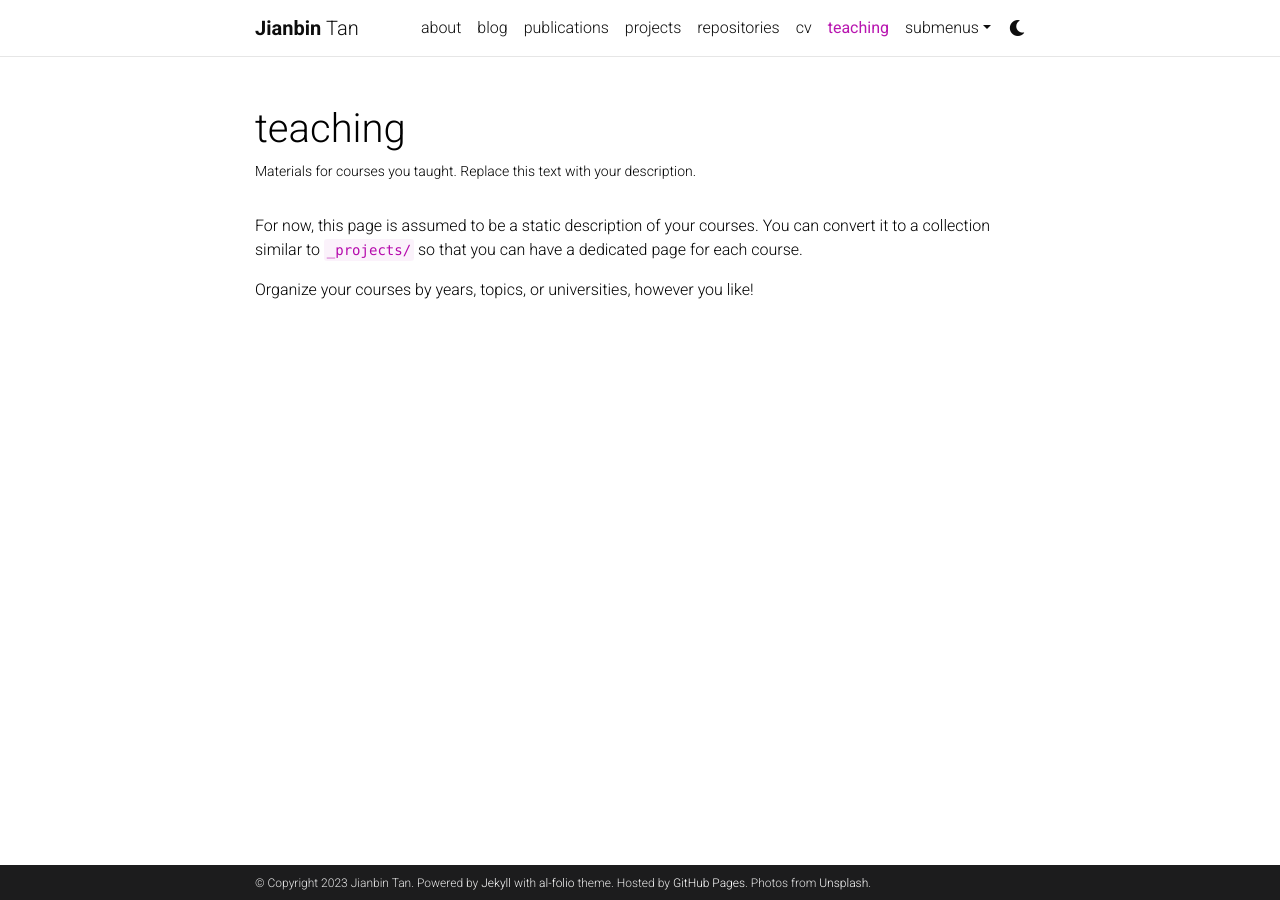
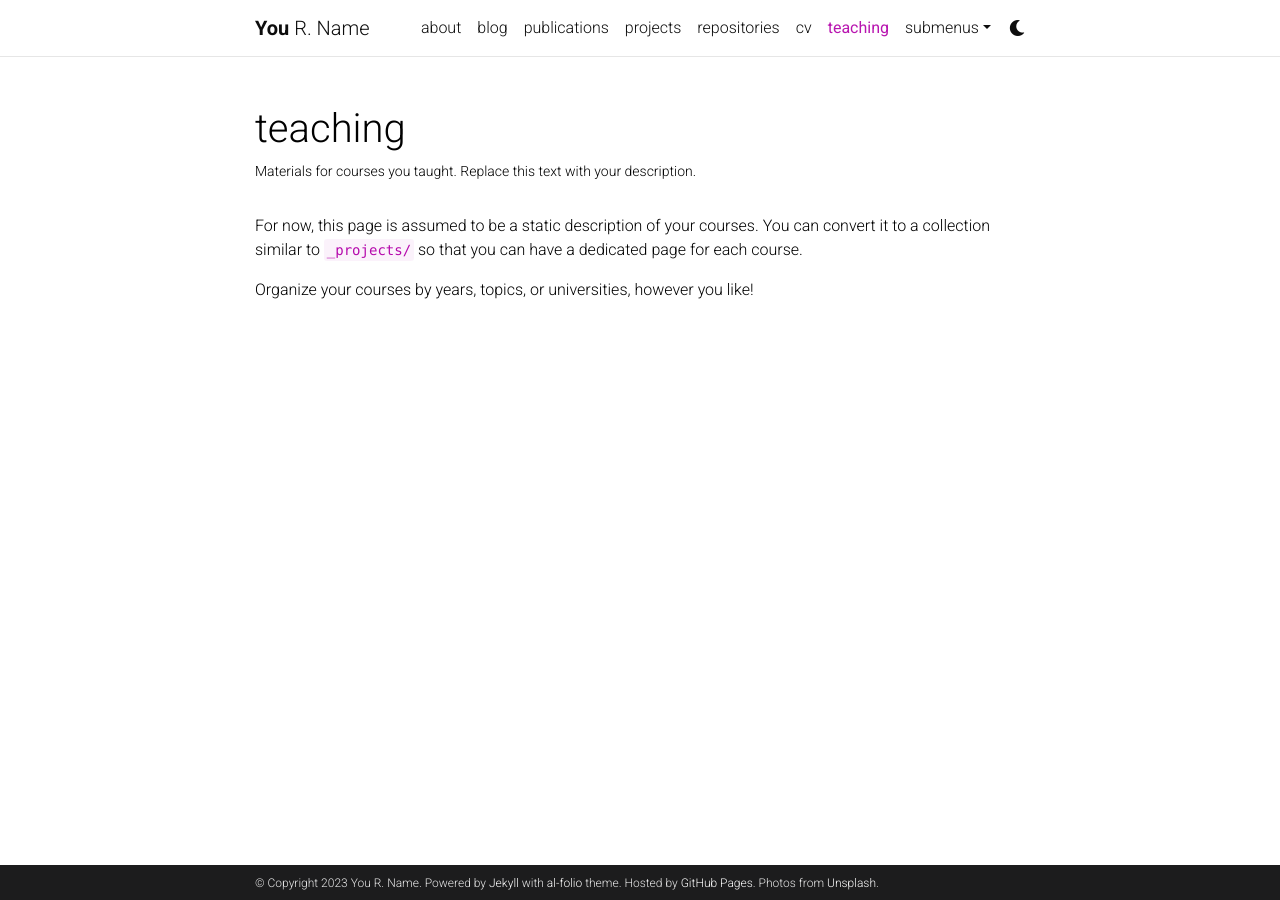
Before and after one commit to Tan-jianbin/Tan-jianbin.github.io, a Jekyll site: the page built from _pages/teaching.md, in a window 1280 px wide. Built offline with Jekyll 4.4.1, drawn with Linux system fonts in a browser that asks for light colours; comment, search, counter and statistics services are not loaded; a style sheet for code colours, icons or effects is not loaded.

Commit message:
Update _config.yml

```diff
--- a/_config.yml
+++ b/_config.yml
@@ -3,22 +3,22 @@
 # -----------------------------------------------------------------------------
 
 title: blank # the website title (if blank, full name will be used instead)
-first_name: Jianbin
-middle_name:
-last_name: Tan
-email: tanjb6@mail2.sysu.edu.cn
+first_name: You
+middle_name: R.
+last_name: Name
+email: you@example.com
 description: > # the ">" symbol means to ignore newlines until "footer_text:"
   A simple, whitespace theme for academics. Based on [*folio](https://github.com/bogoli/-folio) design.
 footer_text: >
   Powered by <a href="https://jekyllrb.com/" target="_blank">Jekyll</a> with <a href="https://github.com/alshedivat/al-folio">al-folio</a> theme.
   Hosted by <a href="https://pages.github.com/" target="_blank">GitHub Pages</a>.
   Photos from <a href="https://unsplash.com" target="_blank">Unsplash</a>.
-keywords:   # add your own keywords or leave empty
+keywords: jekyll, jekyll-theme, academic-website, portfolio-website  # add your own keywords or leave empty
 
 lang: en # the language of your site (for example: en, fr, cn, ru, etc.)
 icon: ⚛️  # the emoji used as the favicon (alternatively, provide image name in /assets/img/)
 
-url: https://tan-jianbin.github.io # the base hostname & protocol for your site
+url: tan-jianbin.github.io # the base hostname & protocol for your site
 baseurl: /al-folio # the subpath of your site, e.g. /blog/
 last_updated: false # set to true if you want to display last updated in the footer
 impressum_path:  # set to path to include impressum link in the footer, use the same path as permalink in a page, helps to conform with EU GDPR
@@ -267,8 +267,8 @@ display_tags: ['formatting', 'images', 'links', 'math', 'code'] # this tags will
 
 scholar:
 
-  last_name: [Tan]
-  first_name: [Jianbin]
+  last_name: [Einstein]
+  first_name: [Albert, A.]
 
   style: apa
   locale: en
```
